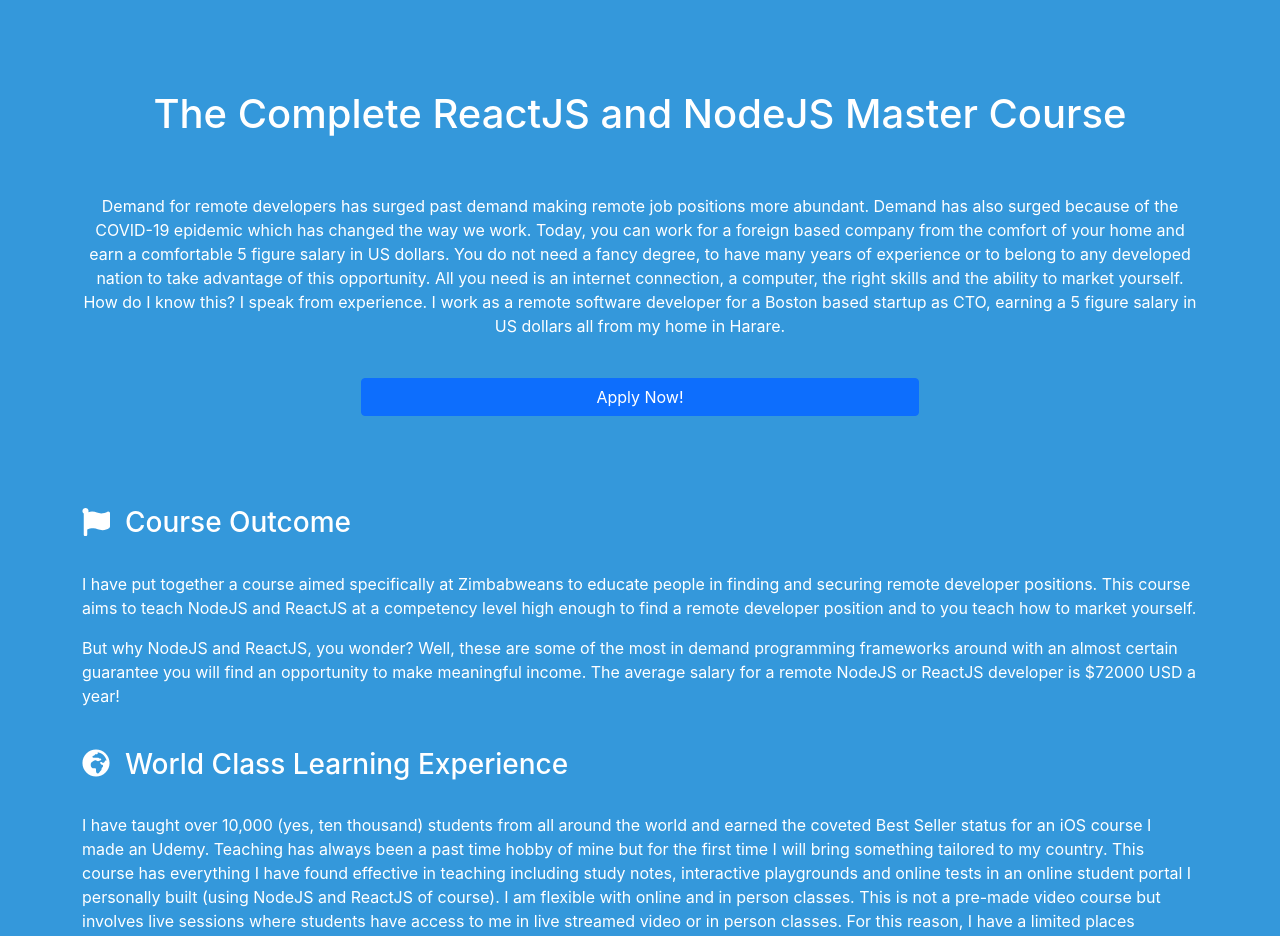
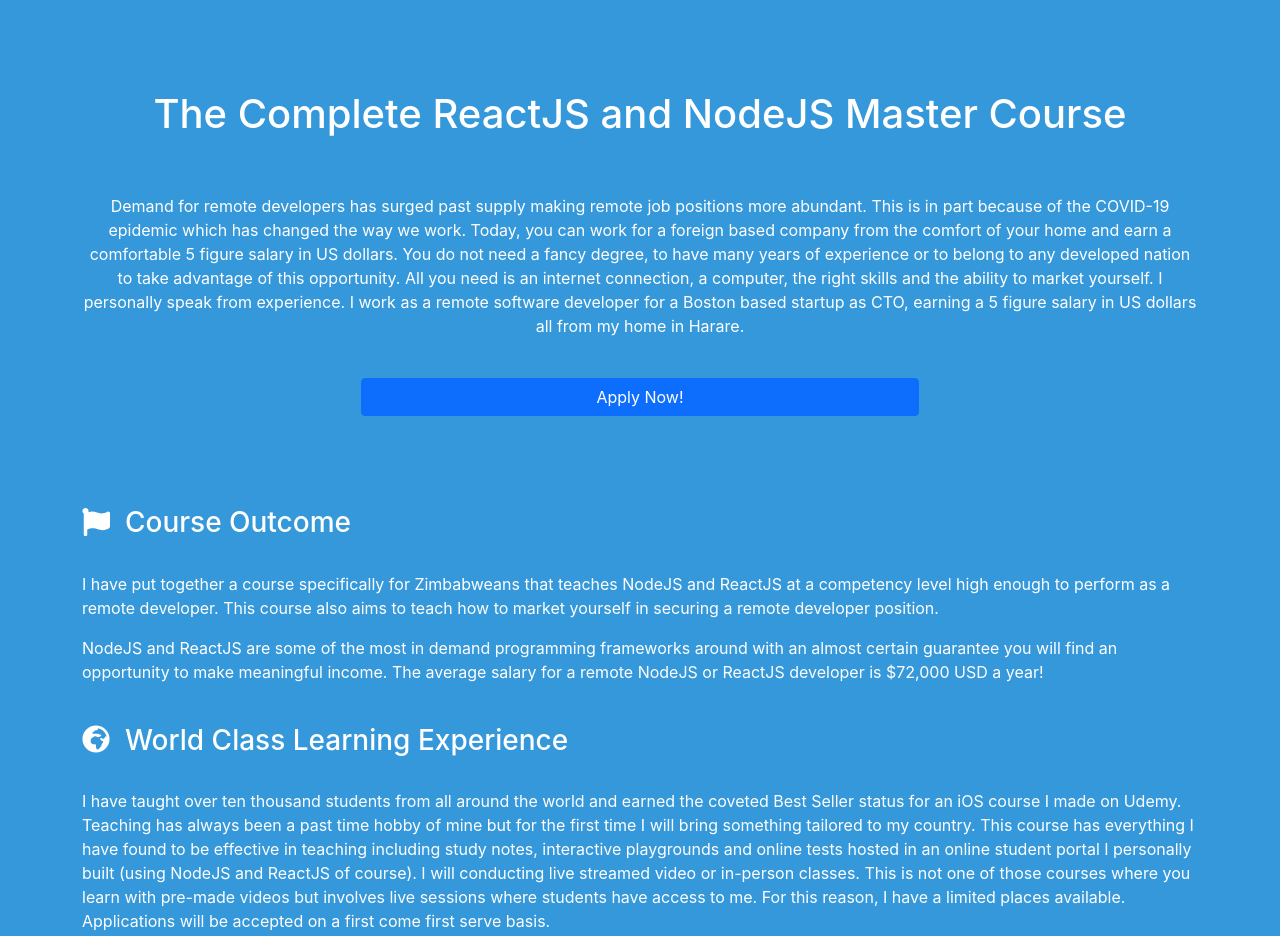
Before and after one commit to Gwinyai/gwinyai-web, a Next.js app: page /course-detail in a window 1280 px wide. Shown: the top 936 px of the page. Built offline with nearby package versions, Linux system fonts and the light colour scheme.

Commit message:
Fixed typos

```diff
--- a/pages/course-detail.js
+++ b/pages/course-detail.js
@@ -32,18 +32,17 @@
         <br />
         <br />
         <p className="introContent">
-          Demand for remote developers has surged past demand making remote job
-          positions more abundant. Demand has also surged because of the
-          COVID-19 epidemic which has changed the way we work. Today, you can
-          work for a foreign based company from the comfort of your home and
-          earn a comfortable 5 figure salary in US dollars. You do not need a
-          fancy degree, to have many years of experience or to belong to any
-          developed nation to take advantage of this opportunity. All you need
-          is an internet connection, a computer, the right skills and the
-          ability to market yourself. How do I know this? I speak from
-          experience. I work as a remote software developer for a Boston based
-          startup as CTO, earning a 5 figure salary in US dollars all from my
-          home in Harare.
+          Demand for remote developers has surged past supply making remote job
+          positions more abundant. This is in part because of the COVID-19
+          epidemic which has changed the way we work. Today, you can work for a
+          foreign based company from the comfort of your home and earn a
+          comfortable 5 figure salary in US dollars. You do not need a fancy
+          degree, to have many years of experience or to belong to any developed
+          nation to take advantage of this opportunity. All you need is an
+          internet connection, a computer, the right skills and the ability to
+          market yourself. I personally speak from experience. I work as a
+          remote software developer for a Boston based startup as CTO, earning a
+          5 figure salary in US dollars all from my home in Harare.
         </p>
         <br />
         <div className="d-grid gap-2 col-6 mx-auto">
@@ -61,18 +60,16 @@
         </h3>
         <br />
         <p>
-          I have put together a course aimed specifically at Zimbabweans to
-          educate people in finding and securing remote developer positions.
-          This course aims to teach NodeJS and ReactJS at a competency level
-          high enough to find a remote developer position and to you teach how
-          to market yourself.
+          I have put together a course specifically for Zimbabweans that teaches
+          NodeJS and ReactJS at a competency level high enough to perform as a
+          remote developer. This course also aims to teach how to market
+          yourself in securing a remote developer position.
         </p>
         <p>
-          But why NodeJS and ReactJS, you wonder? Well, these are some of the
-          most in demand programming frameworks around with an almost certain
-          guarantee you will find an opportunity to make meaningful income. The
-          average salary for a remote NodeJS or ReactJS developer is $72000 USD
-          a year!
+          NodeJS and ReactJS are some of the most in demand programming
+          frameworks around with an almost certain guarantee you will find an
+          opportunity to make meaningful income. The average salary for a remote
+          NodeJS or ReactJS developer is $72,000 USD a year!
         </p>
         <br />
         <h3>
@@ -81,19 +78,18 @@
         </h3>
         <br />
         <p>
-          I have taught over 10,000 (yes, ten thousand) students from all around
-          the world and earned the coveted Best Seller status for an iOS course
-          I made an Udemy. Teaching has always been a past time hobby of mine
-          but for the first time I will bring something tailored to my country.
-          This course has everything I have found effective in teaching
-          including study notes, interactive playgrounds and online tests in an
+          I have taught over ten thousand students from all around the world and
+          earned the coveted Best Seller status for an iOS course I made on
+          Udemy. Teaching has always been a past time hobby of mine but for the
+          first time I will bring something tailored to my country. This course
+          has everything I have found to be effective in teaching including
+          study notes, interactive playgrounds and online tests hosted in an
           online student portal I personally built (using NodeJS and ReactJS of
-          course). I am flexible with online and in person classes. This is not
-          a pre-made video course but involves live sessions where students have
-          access to me in live streamed video or in person classes. For this
-          reason, I have a limited places available. I cannot accomodate many
-          people. Applications will be accepted on a first come first serve
-          basis.
+          course). I will conducting live streamed video or in-person classes.
+          This is not one of those courses where you learn with pre-made videos
+          but involves live sessions where students have access to me. For this
+          reason, I have a limited places available. Applications will be
+          accepted on a first come first serve basis.
         </p>
         <br />
         <h3>
@@ -102,7 +98,7 @@
         </h3>
         <br />
         <p>
-          You need a computer running Windows or Mac. If you would like
+          You need a recent computer running Windows or MacOS. If you would like
           in-person lessons you should have a laptop. You need an internet
           connection if you are taking live streamed lessons. Internet is
           provided for in-person lessons.
```
